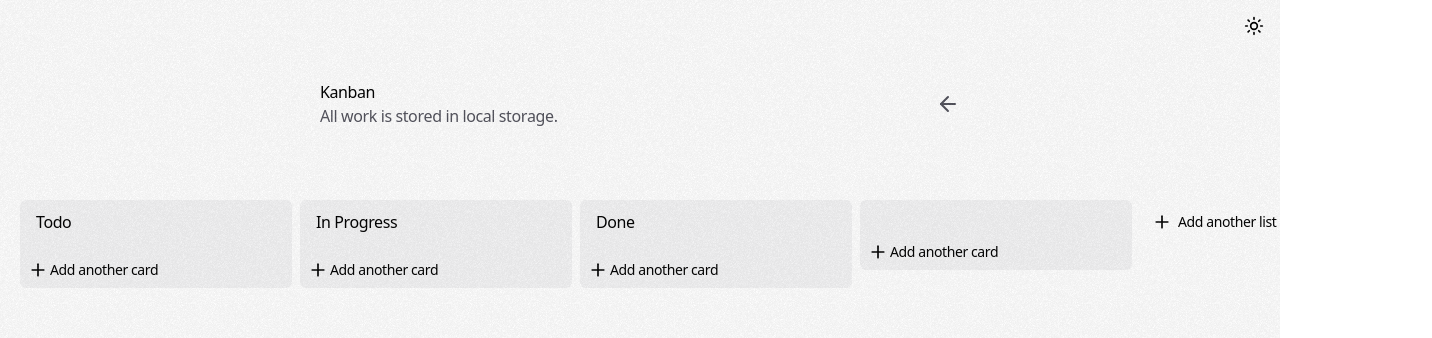
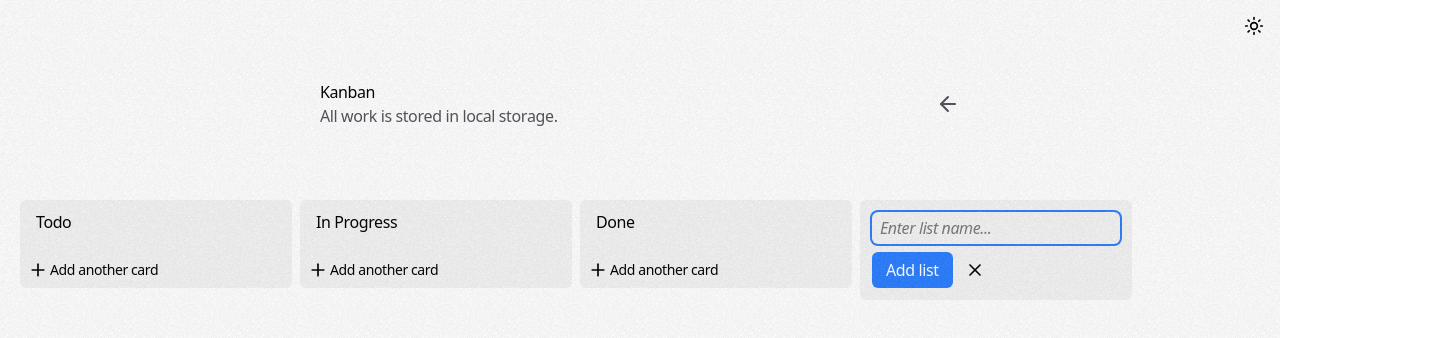
Before and after one commit to kidow/journey, a Next.js app: page /kanban in a window 1280 px wide. Both pictures are taken after a click on the element "Add another list". Shown: the top 338 px of the page, 1432 px wide, since content can reach past the window. Built offline with nearby package versions, Linux system fonts and the light colour scheme.

Commit message:
chore: remove reorder

```diff
--- a/app/kanban/client.tsx
+++ b/app/kanban/client.tsx
@@ -1,15 +1,33 @@
 'use client'
 
 import { Header } from 'components'
-import { PlusIcon } from 'lucide-react'
+import { PlusIcon, XIcon } from 'lucide-react'
 import { useEffect } from 'react'
-import { randomString } from 'services'
+import { useForm } from 'react-hook-form'
+import { randomString, useObjectState } from 'services'
 
 import Item from './item'
 import { useKanbanStore } from './store'
 
+interface State {
+  isAdd: boolean
+}
+interface Inputs {
+  title: string
+}
+
 export default function Client(): React.ReactElement {
+  const [{ isAdd }, setState] = useObjectState<State>({
+    isAdd: false
+  })
   const { list, setList } = useKanbanStore()
+  const { register, handleSubmit, reset } = useForm<Inputs>()
+
+  function onSubmit(data: Inputs) {
+    setList([...list, { id: randomString(), title: data.title, cardList: [] }])
+    setState({ isAdd: false })
+    reset()
+  }
 
   useEffect(() => {
     const kanban = window.localStorage.getItem('kanban')
@@ -49,18 +67,47 @@ export default function Client(): React.ReactElement {
               isEdit={item.isEdit}
             />
           ))}
+          {isAdd ? (
+            <form
+              className="rounded-md p-3 dark:bg-zinc-900 bg-zinc-100 w-68 space-y-2"
+              onSubmit={handleSubmit(onSubmit)}
+            >
+              <input
+                {...register('title', { required: true })}
+                type="text"
+                className="py-1 px-2 w-full rounded-md"
+                autoFocus
+                onBlur={() => {
+                  setState({ isAdd: false })
+                  reset()
+                }}
+                placeholder="Enter list name..."
+              />
+              <div className="flex items-center gap-1">
+                <button
+                  type="submit"
+                  className="px-3.5 py-1.5 rounded-md bg-blue-500 text-white"
+                >
+                  Add list
+                </button>
+                <button
+                  type="button"
+                  className="p-2 rounded-md"
+                  onClick={() => setState({ isAdd: false })}
+                >
+                  <XIcon size={20} />
+                </button>
+              </div>
+            </form>
+          ) : (
             <div
-            onClick={() =>
-              setList([
-                ...list,
-                { id: randomString(), title: '', cardList: [] }
-              ])
-            }
+              onClick={() => setState({ isAdd: true })}
               className="p-3 cursor-pointer w-68 flex items-center gap-1.5 rounded-xl duration-150 hover:bg-zinc-100 dark:hover:bg-zinc-900"
             >
               <PlusIcon size={20} />
               <span className="text-sm">Add another list</span>
             </div>
+          )}
         </div>
       </div>
     </main>
--- a/app/kanban/item.tsx
+++ b/app/kanban/item.tsx
@@ -101,7 +101,7 @@ export default function Item({
                 ...list.slice(index + 1)
               ])
             }
-            className="invisible group-hover:visible"
+            className="invisible group-hover:visible pr-2"
           >
             <PencilIcon size={14} />
           </button>
@@ -128,7 +128,7 @@ export default function Item({
           <div className="flex items-center gap-1">
             <button
               type="submit"
-              className="px-4 py-2 rounded-md bg-blue-500 text-white"
+              className="px-3.5 py-1.5 rounded-md bg-blue-500 text-white"
             >
               Add card
             </button>
--- a/package.json
+++ b/package.json
@@ -9,6 +9,7 @@
     "lint": "next lint"
   },
   "dependencies": {
+    "@dnd-kit/core": "^6.3.1",
     "@tiptap/extension-placeholder": "^2.11.7",
     "@tiptap/pm": "^2.11.7",
     "@tiptap/react": "^2.11.7",
```
Also changed, not shown: 1 other file (tests, documents, lock files or other folders). Lines whose indentation alone changed are shown as unchanged.
